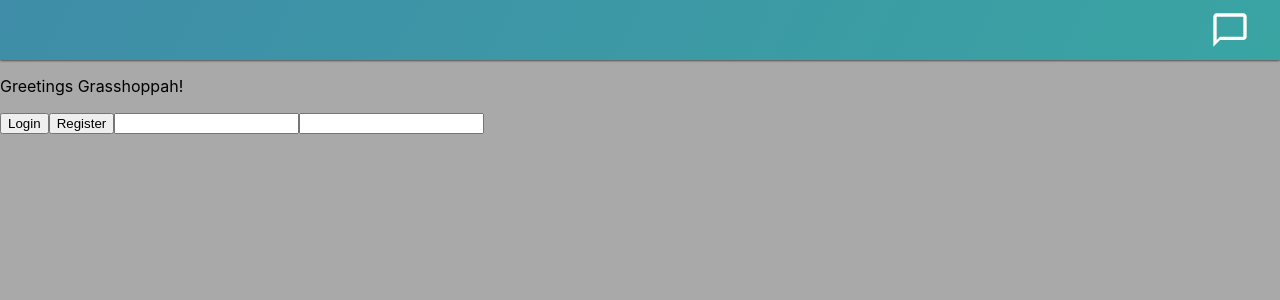
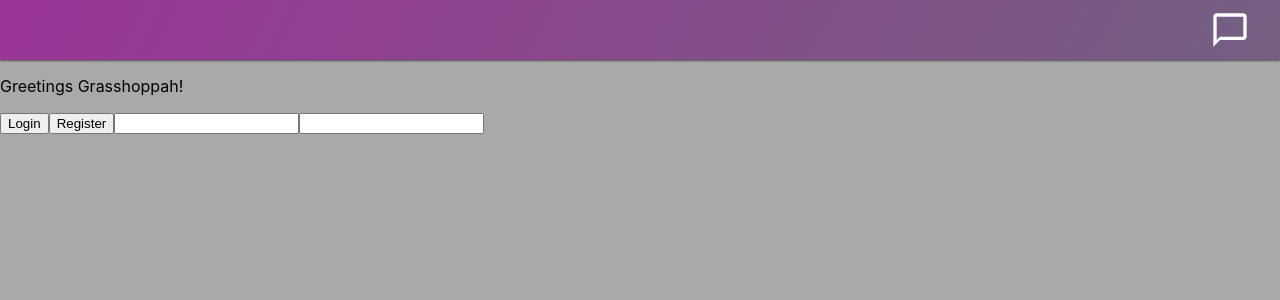
Before and after one commit to daw5/playlistr, a React (Create React App) app in the folder client/: page / in a window 1280 px wide. Shown: the top 300 px of the page. Built offline with nearby package versions, Linux system fonts and the light colour scheme; no server answers.

Commit message:
disgusting performance issue fixed and color changing banner temporarily disabled to re evaluate performance concerns

```diff
--- a/client/src/App.js
+++ b/client/src/App.js
@@ -13,16 +13,20 @@ export default function App() {
   const [users, setUsers] = useState({});
   const [currentUser, setCurrentUser] = useState(null);
   const [latestMessage, setLatestMessage] = useState();
+  console.log("and what about me?");
 
   useEffect(() => {
     messagingService.authenticateSocket(setLatestMessage);
+  }, [latestMessage]);
+
+  useEffect(() => {
     userService.getCurrentUser().then((user) => {
       setCurrentUser(user);
     });
     userService.getUsers().then((users) => {
       setUsers(users);
     });
-  }, [latestMessage]);
+  }, []);
 
   return (
     <HelmetProvider>
--- a/client/src/components/header/header.scss
+++ b/client/src/components/header/header.scss
@@ -3,9 +3,9 @@
   background: linear-gradient(298deg, #33c19c, #4184aa, #31a85b, #9b3597);
   background-size: 800% 800%;
 
-  -webkit-animation: AnimationName 19s ease infinite;
-  -moz-animation: AnimationName 19s ease infinite;
-  animation: AnimationName 19s ease infinite;
+  // -webkit-animation: AnimationName 19s ease infinite;
+  // -moz-animation: AnimationName 19s ease infinite;
+  // animation: AnimationName 19s ease infinite;
 
   filter: drop-shadow(0 0 0.1rem black);
 
```
